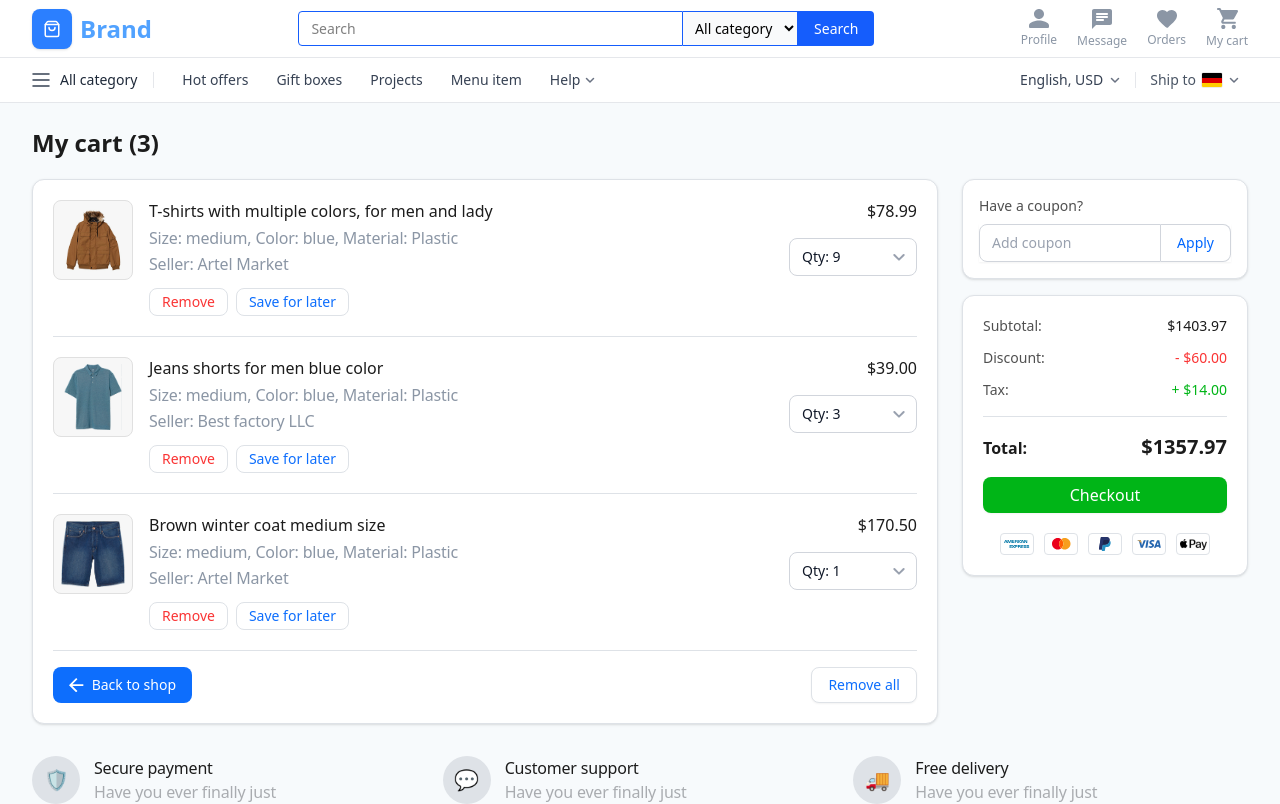
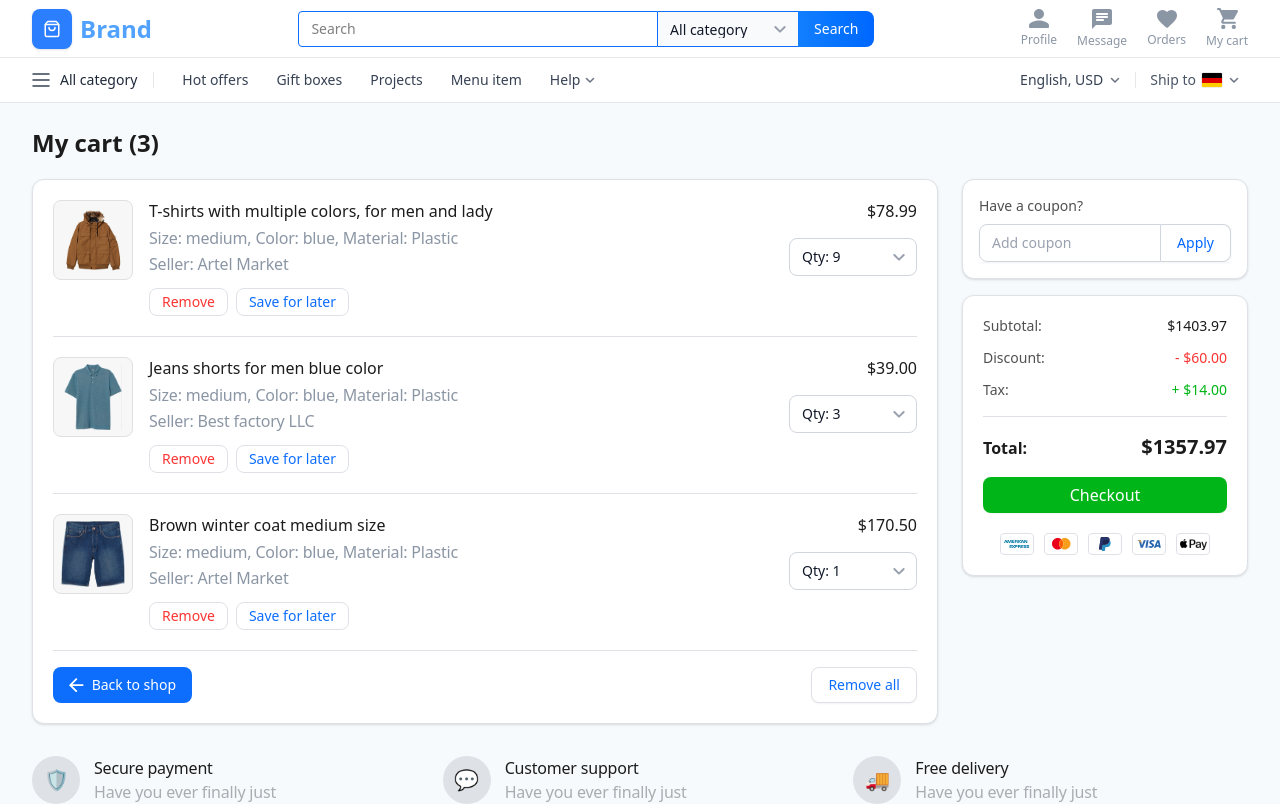
Before and after one commit to m-faizan-adill/ecommerce-fullstack-design-FE, a Next.js app: page /cart in a window 1280 px wide. Shown: the top 804 px of the page. Built offline with nearby package versions, Linux system fonts and the light colour scheme.

Commit message:
Improved Header code

```diff
--- a/src/components/layout/Header.tsx
+++ b/src/components/layout/Header.tsx
@@ -7,6 +7,14 @@ import { SecondaryHeader } from "./SecondaryHeader";
 import Link from "next/link";
 import { useRouter } from "next/navigation";
 import { ArrowIcon, CartIcon, ChatIcon, ProfileIcon, HeartIcon } from "../../assets";
+import { Button, Select } from "../ui";
+
+const CATEGORY_OPTIONS = [
+  { value: "all", label: "All category" },
+  { value: "cameras", label: "Cameras" },
+  { value: "laptops", label: "Laptops" },
+  { value: "clothes", label: "Clothes" },
+];
 
 interface HeaderProps {
   showBackButton?: boolean;
@@ -18,7 +26,7 @@ export default function Header(props: HeaderProps) {
   const { showBackButton = false, title, hideRightIcons = false } = props;
   const router = useRouter();
   const [sidebarOpen, setSidebarOpen] = useState(false);
-
+  const [searchCategory, setSearchCategory] = useState("all");
   return (
     <>
       <MobileSidebar isOpen={sidebarOpen} onClose={() => setSidebarOpen(false)} />
@@ -41,42 +49,45 @@ export default function Header(props: HeaderProps) {
             <input
               type="text"
               placeholder="Search"
-              className="flex-1 border border-blue-600 rounded-l px-3 py-1.5 text-sm outline-none"
+              className="flex-1 border border-[#0D6EFD] rounded-l px-3 py-1.5 text-sm outline-none"
             />
-            <select className="border border-l-0 border-blue-600 px-2 py-1.5 text-sm outline-none bg-gray-50">
-              <option>All category</option>
-              <option>Cameras</option>
-              <option>Laptops</option>
-              <option>Clothes</option>
-            </select>
-            <button className="bg-blue-600 text-white px-4 py-1.5 rounded-r text-sm hover:bg-blue-700">
+            <Select
+              options={CATEGORY_OPTIONS}
+              value={searchCategory}
+              onChange={(val) => setSearchCategory(val)}
+              className="w-35 h-9 border-t border-b border-[#0D6EFD] rounded-none [&>select]:border-none [&>select]:h-full [&>select]:rounded-none [&>select]:bg-gray-50"
+            />
+            <Button
+              variant="filled"
+              size="md"
+              className="rounded-l-none rounded-r-lg h-9"
+            >
               Search
-            </button>
+            </Button>
           </div>
 
-          {/* Icons Group wrapped with Next.js Link components */}
           <div className="flex items-center gap-5">
 
             {/* Profile Link */}
-            <Link href="/profile" className="flex flex-col items-center text-[#8B96A5] hover:text-blue-600 transition-colors group">
+            <Link href="/profile" className="flex flex-col items-center text-[#8B96A5] hover:text-[#0D6EFD] transition-colors group">
               <ProfileIcon className="text-inherit" />
               <span className="text-xs mt-1">Profile</span>
             </Link>
 
             {/* Message Link */}
-            <Link href="/messages" className="flex flex-col items-center text-[#8B96A5] hover:text-blue-600 transition-colors group">
+            <Link href="/messages" className="flex flex-col items-center text-[#8B96A5] hover:text-[#0D6EFD] transition-colors group">
               <ChatIcon className="text-inherit" />
               <span className="text-xs mt-1">Message</span>
             </Link>
 
             {/* Orders Link */}
-            <Link href="/orders" className="flex flex-col items-center text-[#8B96A5] hover:text-blue-600 transition-colors group">
+            <Link href="/orders" className="flex flex-col items-center text-[#8B96A5] hover:text-[#0D6EFD] transition-colors group">
               <HeartIcon className="text-inherit" />
               <span className="text-xs mt-1">Orders</span>
             </Link>
 
             {/* Cart Link */}
-            <Link href="/cart" className="flex flex-col items-center text-[#8B96A5] hover:text-blue-600 transition-colors group">
+            <Link href="/cart" className="flex flex-col items-center text-[#8B96A5] hover:text-[#0D6EFD] transition-colors group">
               <CartIcon className="text-inherit" />
               <span className="text-xs mt-1">My cart</span>
             </Link>
@@ -90,21 +101,27 @@ export default function Header(props: HeaderProps) {
         {/* Left Section */}
         <div className="flex items-center gap-4">
           {showBackButton ? (
-            <button
+            <Button
+              variant="ghost"
+              shape="icon"
+              size="sm"
               onClick={() => router.back()}
-              className="p-1 -ml-1 hover:bg-gray-100 rounded-full transition-colors flex items-center justify-center"
               aria-label="Go back"
+              className="text-[#1C1C1C] hover:bg-gray-100"
             >
-              <ArrowIcon className="text-[#1C1C1C]" />
-            </button>
+              <ArrowIcon />
+            </Button>
           ) : (
-            <button
+            <Button
+              variant="ghost"
+              shape="icon"
+              size="sm"
               onClick={() => setSidebarOpen(true)}
-              className="p-1 -ml-1 hover:bg-gray-100 rounded-full transition-colors"
               aria-label="Open menu"
+              className="text-gray-700 hover:bg-gray-100"
             >
-              <Menu size={22} className="text-gray-700" />
-            </button>
+              <Menu size={22} />
+            </Button>
           )}
 
           {/* Title */}
@@ -128,10 +145,10 @@ export default function Header(props: HeaderProps) {
         {!hideRightIcons ? (
           <div className="flex items-center gap-3">
             <Link href="/cart" aria-label="View cart">
-              <CartIcon size={22} className="text-[#8B96A5] hover:text-blue-600 transition-colors" />
+              <CartIcon size={22} className="text-[#8B96A5] hover:text-[#0D6EFD] transition-colors" />
             </Link>
             <Link href="/profile" aria-label="View profile">
-              <ProfileIcon size={22} className="text-[#8B96A5] hover:text-blue-600 transition-colors" />
+              <ProfileIcon size={22} className="text-[#8B96A5] hover:text-[#0D6EFD] transition-colors" />
             </Link>
           </div>
         ) : (
@@ -141,7 +158,7 @@ export default function Header(props: HeaderProps) {
 
       {/* Mobile search */}
       <div className="flex lg:hidden px-4 py-2 bg-[#FFFFFF] border-b border-gray-100">
-        <div className="flex w-full border border-blue-600 rounded overflow-hidden">
+        <div className="flex w-full border border-[#0D6EFD] rounded overflow-hidden">
           <Search size={16} className="text-gray-400 m-auto ml-3" />
           <input
             type="text"
@@ -154,12 +171,14 @@ export default function Header(props: HeaderProps) {
       {/* Mobile category tabs */}
       <div className="flex lg:hidden gap-2 px-4 py-2 overflow-x-auto scrollbar-hide bg-[#FFFFFF] border-b border-gray-100">
         {["All category", "Gadgets", "Clothes", "Accessories", "Electronics"].map((cat) => (
-          <button
+          <Button
             key={cat}
-            className="whitespace-nowrap text-sm text-blue-600 border border-blue-200 rounded-full px-3 py-1 hover:bg-blue-50"
+            variant="outline"
+            size="sm"
+            className="whitespace-nowrap rounded-full border border-blue-200 text-[#0D6EFD] bg-white hover:bg-blue-50 h-auto py-1 px-3"
           >
             {cat}
-          </button>
+          </Button>
         ))}
       </div>
 
```
